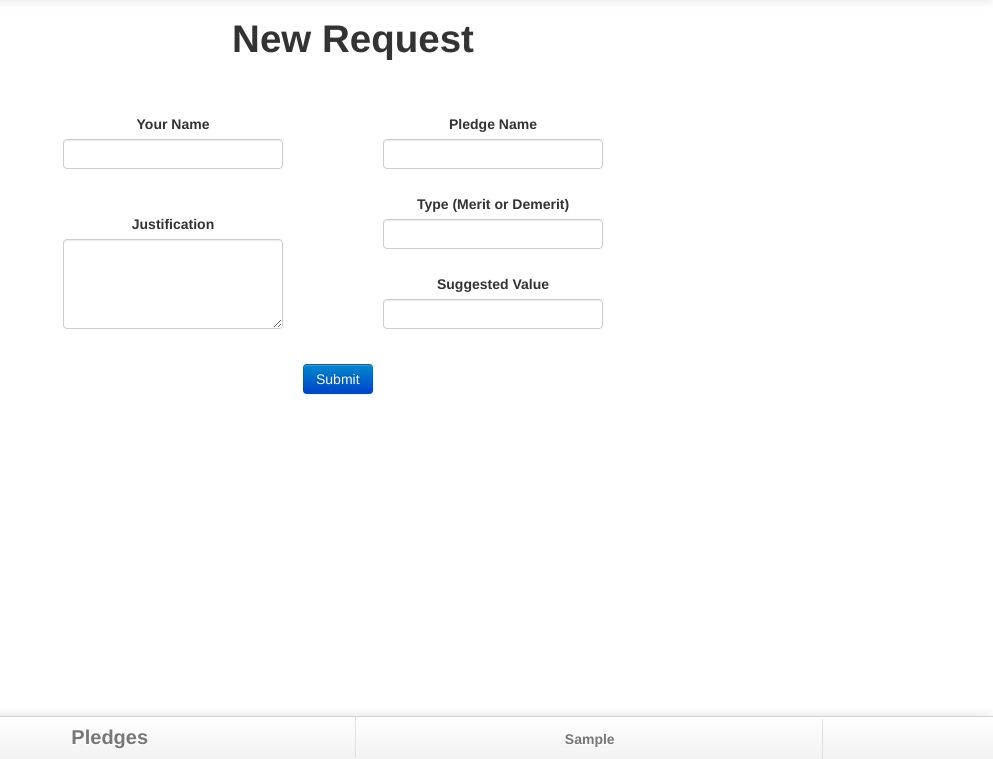
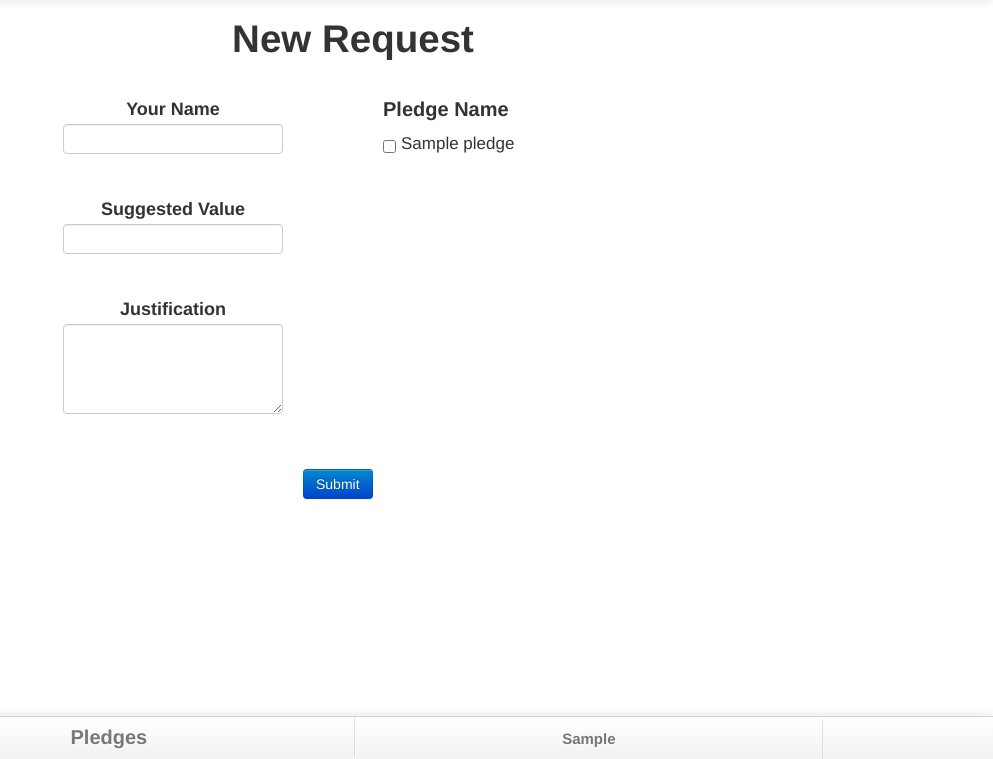
Before and after one commit to jzhang621/merit_app, a Flask app: page / in a window 1280 px wide. Shown: the part 41-800 px from the top of the page, without its empty margins (287-1280 px from the left). Run offline with Flask 2, Linux system fonts and the light colour scheme; tables that the repository leaves empty hold one stand-in row (values such as "Sample post"); some libraries are stand-ins or nearby versions.

Commit message:
added pledges checkbox list for submitting new requests, added save option for reviewing, added summary page

```diff
--- a/app/__init__.py
+++ b/app/__init__.py
@@ -49,13 +49,12 @@ def commit_request():
   """
   name = request.form['name']
   justification = request.form['justification']
-  pledge_name = request.form['pledgeName']
+  pledges = request.form['pledges'].split(',')
   suggested_value = request.form['suggestedValue']
   now = datetime.date.today()
 
-  pledge_id = Pledge.get_pledge_by_name(pledge_name).id
-
-  record_id = Record.add_record(name, now, suggested_value, justification, pledge_id)
+  for pledge_id in pledges:
+    record_id = Record.add_record(name, now, suggested_value, justification, pledge_id)
   return 'Request Successfully Submited'
 
 
@@ -87,14 +86,16 @@ def get_pledge_report(pledge):
   Render the merit report for the given pledge
   """
   title = pledge
+  pledge_info = Pledge.get_pledge_by_name(pledge)
 
-  pledge_id = Pledge.get_pledge_by_name(pledge).id
+  pledge_id = pledge_info.id
+  total = pledge_info.value
   records = Record.get_records_by_pledge(pledge_id)
 
   approved = [r for r in records if r.approved]
   pending = [r for r in records if not r.reviewed]
   rejected = [r for r in records if r.reviewed and not r.approved]
-  return render_template('pledge.html', page_title=title, approved=approved, pending=pending, rejected=rejected)
+  return render_template('pledge.html', page_title=title, approved=approved, pending=pending, rejected=rejected, pledge_total=total)
 
 
 @app.route('/summary')
@@ -108,6 +109,9 @@ def get_merit_summary():
 
 @app.route('/review')
 def render_review_page():
+  """
+  Render the review page.
+  """
   title = 'Review'
   pending = Record.get_all_pending_records()
   return render_template('review.html', page_title=title, pending=pending)
@@ -121,17 +125,20 @@ def approve_requests():
   1) Approved requests are mapped from a request_id to the approved value of the request.
   2) Rejected requests are identified by a request_id only.
   """
+  processed = []
   approved = json.loads((request.form['approved']))
   for request_id in approved:
     value = float(approved[request_id])
-    Record.approve_request(int(request_id), value)
+    record_id = Record.approve_request(int(request_id), value)
+    processed.append(record_id)
 
   rejected = request.form['rejected'].split(',')
   for request_id in rejected:
     if request_id:
-      Record.reject_request(request_id)
+      record_id = Record.reject_request(request_id)
+      processed.append(record_id)
 
-  return jsonify(success=1)
+  return jsonify(success=processed)
 
 @app.route('/test')
 def test():
--- a/app/models.py
+++ b/app/models.py
@@ -76,6 +76,7 @@ class Record(db.Model):
     pledge.value += new_value
 
     db.session.commit()
+    return record.id
 
   @classmethod
   def reject_request(cls, request_id):
@@ -90,7 +91,7 @@ class Record(db.Model):
     record.approved = False
 
     db.session.commit()
-
+    return record.id
 
 class Pledge(db.Model):
   __tablename__ = 'pledges'
@@ -123,6 +124,7 @@ class Pledge(db.Model):
     """
     return db.session.query(Pledge).filter(Pledge.name == name).first()
 
+  #TODO Cache this method
   @classmethod
   def get_all_pledges(cls):
     """
--- a/app/static/css/new_request.css
+++ b/app/static/css/new_request.css
@@ -2,14 +2,14 @@
   margin-top: 15px;
 }
 
-#div-justification {
-  margin-top: 35px;
+.form-left label {
+  font-weight: bold;
+  text-align: center;
+  font-size: 18px;
 }
 
-.form-body label {
-  margin-top: 15px;
-  font-weight: bold;
-  text-align: center;
+.form-left div {
+  margin-bottom: 35px;
 }
 
 #message {
@@ -21,10 +21,44 @@
   border: 1px solid gray;
 }
 
-#submit-button {
-  margin-top: 25px;
-}
-
 #page-title {
   text-align: center;
 }
+
+#submit-button {
+  margin-top: 10px;
+}
+
+ul li {
+  list-style-type: none;
+  margin-left: -25px;
+  font-size: 15px;
+}
+
+.form-right label {
+  font-weight: bold;
+  font-size: 20px;
+  margin-bottom: 15px;
+}
+
+.checkbox-label {
+  font-weight: normal !important;
+  font-size: 17px !important;
+  margin-top: 8px;
+  margin-bottom: 10px !important;
+  display: block;
+  padding-left: 15px;
+  text-indent: -15px;
+}
+
+.pledge-checkbox {
+  margin-right: 5px !important;
+  width: 13px;
+  height: 13px;
+  padding: 0;
+  margin:0;
+  vertical-align: bottom;
+  position: relative;
+  top: -1px;
+  *overflow: hidden;
+}
--- a/app/static/css/review.css
+++ b/app/static/css/review.css
@@ -0,0 +1,3 @@
+h4 {
+  font-size: 15px;
+}
--- a/app/static/css/summary.css
+++ b/app/static/css/summary.css
@@ -0,0 +1,3 @@
+td {
+  width: 50%;
+}
--- a/app/static/js/new_request.js
+++ b/app/static/js/new_request.js
@@ -2,20 +2,24 @@ var submitNewRequest = function() {
 
   $('#submit-button').click( function(e) {
     e.preventDefault();
-    var name,
+    var pledges = [],
+      name,
       justification,
-      pledgeName,
-      type,
-      value;
+      suggestedValue;
 
     name = $('#name').val();
     justification = $('#justification').val();
-    pledgeName = $('#pledge-name').val();
-    type = $('#type').val();
     suggestedValue = $('#suggested-value').val();
 
-    if (pledgeName == '' || name == '') {
+    $('.pledge-checkbox').each( function() {
+      if ($(this).is(':checked')) {
+        pledges.push($(this).attr('pledge_id'));
+      }
+    });
+
+    if (pledges.length == 0 || name == '') {
       alert('Please provide valid names');
+      return;
     }
 
     $.ajax({
@@ -25,8 +29,7 @@ var submitNewRequest = function() {
       data: {
         'name': name,
         'justification': justification,
-        'pledgeName': pledgeName,
-        'type': type,
+        'pledges': pledges.join(','),
         'suggestedValue': suggestedValue
       },
       dataType: 'html',
@@ -37,9 +40,11 @@ var submitNewRequest = function() {
       success: function(data) {
         $('#name').val('');
         $('#justification').val('');
-        $('#pledge-name').val('');
-        $('#type').val('');
         $('#suggested-value').val('');
+
+        $('.pledge-checkbox').each( function() {
+          $(this).attr('checked', false);
+        });
 
         $('#message p').text(data);
         $('#message').show();
@@ -49,26 +54,3 @@ var submitNewRequest = function() {
   });
 
 };
-
-var registerAutoComplete = function() {
-
-  var pledges = [
-    'Albert Hu',
-    'Amy Chiang',
-    'Andre King',
-    'Betty Hu',
-    'Chris Santiago',
-    'Daniel Kang',
-    'Gabe Kauffman',
-    'Julia Li',
-    'Kai Li',
-    'Ling Yeung',
-    'Matt Chiang',
-    'Nicole Amira'
-  ];
-
-  $('#pledge-name').autocomplete({
-    source: pledges
-  });
-
-};
--- a/app/templates/new_request.html
+++ b/app/templates/new_request.html
@@ -15,25 +15,33 @@
     <div class="form-body">
 
       <div class="span3 offset2 form-left">
-        <label>Your Name</label>
-        <input type="text" id="name">
+        <div>
+          <label>Your Name</label>
+          <input type="text" id="name">
+        </div>
 
-        <div id="div-justification">
+        <div>
+          <label>Suggested Value</label>
+          <input type="text" id="suggested-value">
+        </div>
+
+        <div>
           <label>Justification</label>
           <textarea rows="4" id="justification"></textarea>
         </div>
-
       </div>
 
       <div class="span3 offset1 form-right">
         <label>Pledge Name</label>
-        <input type="text" id="pledge-name" class="ui-autocomplete-input" autocomplete="off">
-
-        <label>Type (Merit or Demerit)</label>
-        <input type="text" id="type">
-
-        <label>Suggested Value</label>
-        <input type="text" id="suggested-value">
+        <ul>
+        {% for pledge in pledges %}
+        <li>
+          <label class="checkbox-label">
+            <input pledge_id="{{ pledge.id }}" type="checkbox" class="pledge-checkbox"/>{{ pledge.name }}
+          </label>
+        </li>
+        {% endfor %}
+        </ul>
       </div>
 
     </div>
@@ -58,7 +66,6 @@
 <script>
   $(document).ready( function() {
     submitNewRequest();
-    registerAutoComplete();
   });
 </script>
 {% endblock %}
--- a/app/templates/pledge.html
+++ b/app/templates/pledge.html
@@ -8,7 +8,7 @@
 
 {% block title %}
   {{ super() }}
-  <small>Total: </small>
+  <small>Total: {{ pledge_total }}</small>
 {% endblock title %}
 
 {% block page %}
```
Also changed, not shown: app/static/js/review.js (+19 -5 lines), app/templates/review.html (+11 -4 lines), app/templates/summary.html (+24 -0 lines), app/templates/layout.html (line endings or trailing spaces).
